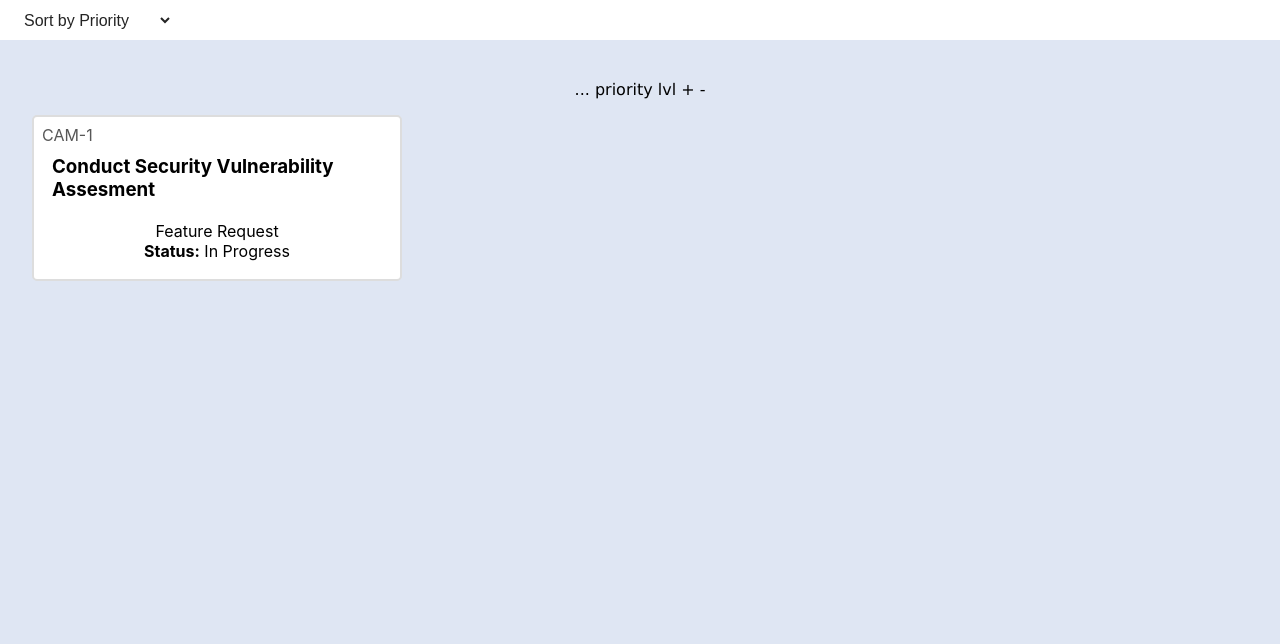
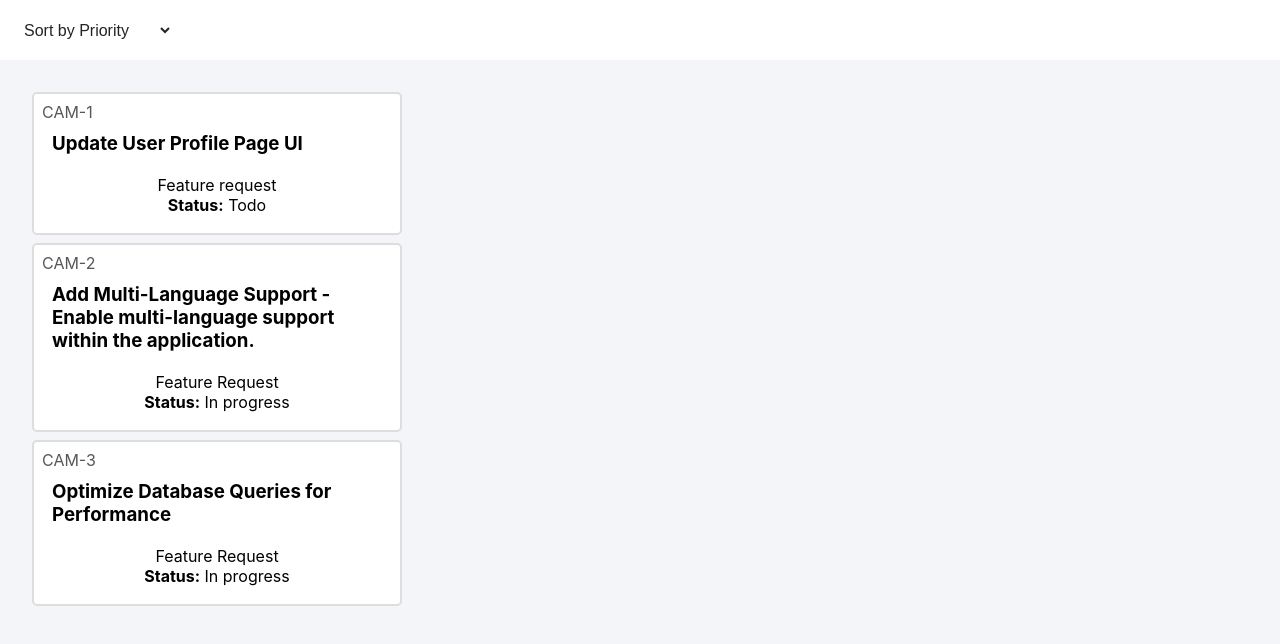
Before and after one commit to AdityaBaxla/kanban-board-assignment, a React (Create React App) app: page / in a window 1280 px wide. Shown: the top 644 px of the page. Built offline with nearby package versions, Linux system fonts and the light colour scheme.

Commit message:
multiple kanban card from json

```diff
--- a/src/App.css
+++ b/src/App.css
@@ -29,7 +29,7 @@
   align-items: center;
   background-color: #ffffff;
   color: #2e2e2e;
-  padding: 10px 20px;
+  padding:20px;
 }
 
 .dropdown select {
--- a/src/components/KanbanBoard.jsx
+++ b/src/components/KanbanBoard.jsx
@@ -1,9 +1,9 @@
-import React from 'react';
+import React, {useState} from 'react';
 import KanbanCard from './KanbanCard';
 import PriorityBar from "./PriorityBar"
 
 const KanbanBoard = () => {
-  const dummyCardData = {
+  /*const dummyCardData = {
     id: 'CAM-1',
     title: 'Conduct Security Vulnerability Assesment',
     tag: ['Feature Request'],
@@ -11,15 +11,54 @@ const KanbanBoard = () => {
     priority: 2,
     status: 'In Progress',
   };
+  const dummyCardData2 = {
+    id: 'CAM-2',
+    title: 'Off Security Vulnerability Assesment',
+    tag: ['Feature Request'],
+    userId: 'usr-2',
+    priority: 1,
+    status: 'In Progress',
+  };
+  */
+
+  const [toDo, setToDo] = useState([
+  {
+    "id": "CAM-1",
+    "title": "Update User Profile Page UI",
+    "tag": ["Feature request"],
+    "userId": "usr-1",
+    "status": "Todo",
+    "priority": 4
+  },
+  {
+    "id": "CAM-2",
+    "title": "Add Multi-Language Support - Enable multi-language support within the application.",
+    "tag": ["Feature Request"],
+    "userId": "usr-2",
+    "status": "In progress",
+    "priority": 3
+  },
+  {
+    "id": "CAM-3",
+    "title": "Optimize Database Queries for Performance",
+    "tag": ["Feature Request"],
+    "userId": "usr-2",
+    "status": "In progress",
+    "priority": 1
+  },
+  // ... other items
+]);
 
 
   return (
     <div className="kanban-board">
       <div className="column">
-        <PriorityBar/>
-        <KanbanCard {...dummyCardData} />
+        {toDo && toDo.map(task => {
+          return(
+            <KanbanCard{...task}/>
+          )
+        })}
       </div>
-      {/* ... Other columns and cards */}
     </div>
   );
 };
--- a/src/components/Navbar.jsx
+++ b/src/components/Navbar.jsx
@@ -1,4 +1,5 @@
 import React from 'react';
+import '../css/Navbar.css'
 
 const Navbar = () => {
   const handleSortChange = (event) => {
--- /dev/null
+++ b/src/css/Navbar.css
@@ -0,0 +1,40 @@
+.navbar {
+    display: flex;
+    justify-content: space-between;
+    align-items: center;
+    background-color: #ffffff;
+    color: #2e2e2e;
+    padding:20px;
+  }
+.dropdown{
+    border: #242424;
+    border-width: 10px;
+    border-radius: 2px;
+}
+  .dropdown select {
+    background: transparent;
+    border: none;
+    color: #242424;
+    font-size: 16px;
+    cursor: pointer;
+  }
+
+  .dropdown select option {
+    background-color: #333;
+    color: #fff;
+    border: none;
+  }
+
+  /* Styling the dropdown arrow (this may vary depending on the browser) */
+  .dropdown select::-ms-expand {
+    display: none;
+  }
+
+  /* Custom arrow styling */
+  .dropdown select::after {
+    content: '\25BC'; /* Unicode character for a down arrow */
+    position: absolute;
+    top: 50%;
+    right: 10px;
+    transform: translateY(-50%);
+  }
--- a/src/index.css
+++ b/src/index.css
@@ -1,5 +1,5 @@
 body {
-  background-color: rgb(223, 230, 243);
+  background-color: #F4F5F8;
   margin: 0;
   font-family: -apple-system, BlinkMacSystemFont, 'Segoe UI', 'Roboto', 'Oxygen',
     'Ubuntu', 'Cantarell', 'Fira Sans', 'Droid Sans', 'Helvetica Neue',
```
